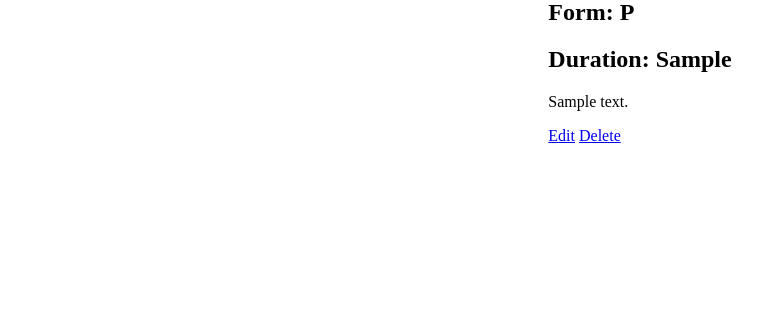
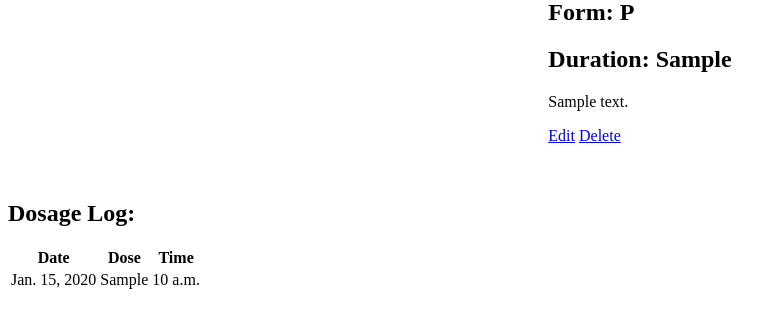
Before and after one commit to BriannaRocha/mindful-dose, a Django app: page /medications/1/ in a window 1280 px wide. Shown: the part 189-517 px from the top of the page, without its empty margins (0-784 px from the left). Run offline with Django 4.2, Linux system fonts and the light colour scheme; tables that the repository leaves empty hold one stand-in row (values such as "Sample post").

Commit message:
add dose to detail.html and forms.py

```diff
--- a/main_app/admin.py
+++ b/main_app/admin.py
@@ -1,5 +1,6 @@
 from django.contrib import admin
-from .models import Drug
+from .models import Drug, Dose
 
 # Register your models here.
 admin.site.register(Drug)
+admin.site.register(Dose)
--- a/main_app/models.py
+++ b/main_app/models.py
@@ -40,4 +40,4 @@ class Dose(models.Model):
   drug = models.ForeignKey(Drug, on_delete=models.CASCADE)
 
   def __str__(self):
-    return f"{self.get_dose_display()} taken on {self.date} at {self.time}"
+    return f"{self.dosage} taken on {self.date} at {self.time}"
--- a/main_app/templates/drugs/detail.html
+++ b/main_app/templates/drugs/detail.html
@@ -29,5 +29,30 @@
     </div>
   </div>
 </section>
+<div class="dose-container">
+  <section class="dose">
+    <div class="subsection-title">
+      <h2>Dosage Log:</h2>
+      {% comment %} <img
+        src="{% static 'images/cat-cone.svg' %}"
+        alt="An ice cream cone cat"
+      /> {% endcomment %}
+    </div>
+    <table>
+      <thead>
+        <tr><th>Date</th><th>Dose</th><th>Time</th></tr>
+      </thead>
+      <tbody>
+        {% for dose in drug.dose_set.all %}
+          <tr>
+            <td>{{dose.date}}</td>
+            <td>{{dose.dosage}}</td>
+            <td>{{dose.time}}</td>
+          </tr>
+        {% endfor %}
+      </tbody>
+    </table>
+  </section>
+</div>
 
 {% endblock %}
```
Also changed, not shown: main_app/forms.py (added, +7 -0 lines).
